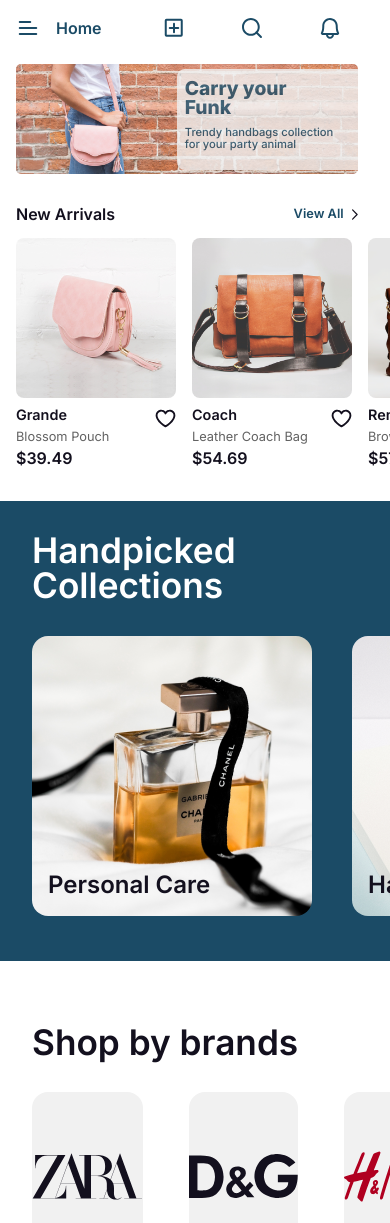
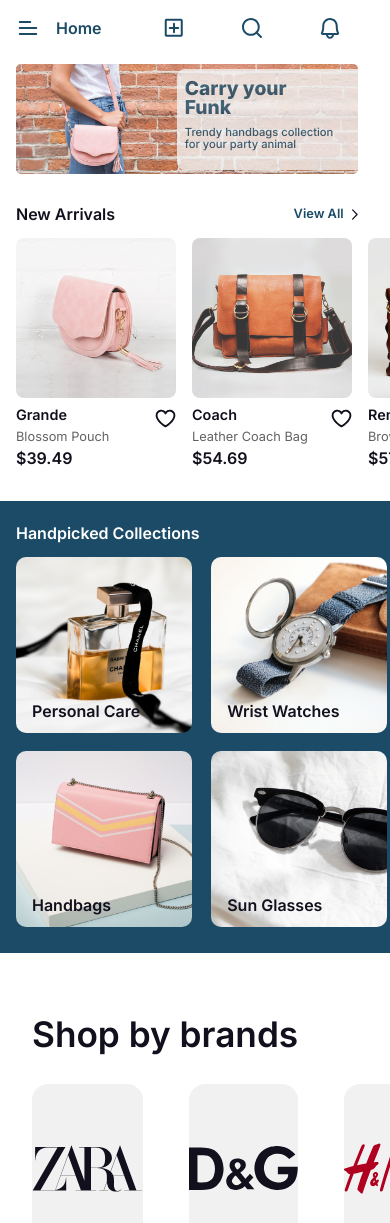
Before and after one commit to J27mendes/compass-front-challenge-PWA-eCommercePwa, a React (Create React App) app: page / in a window 390 px wide. Shown: the top 1223 px of the page. Built offline with nearby package versions, Linux system fonts and the light colour scheme.

Commit message:
responsividade do componente collections

```diff
--- a/src/components/home/collections/Collections.tsx
+++ b/src/components/home/collections/Collections.tsx
@@ -33,7 +33,47 @@ const StyledCollections = Styled.section`
             }
         }
     }
-`
+    .card-collections-mobile{
+        display: none;
+    }
+    @media(max-width: 800px){
+        padding-bottom: 0.5rem;
+        h2 {
+            font-size: 1rem;
+            padding: 1.5rem 0 1rem 1rem;
+        }
+        .card-collections-mobile {
+            display: flex;
+            .product-collections {
+                text-decoration: none;
+                margin-left: 1rem;
+                margin-right: 0.2rem;
+                color: ${Colors.dark};
+                margin-bottom: 2rem;
+                cursor: pointer;
+                img {
+                    border-radius: 10px;
+                    width: 176px;
+                    height: 176px;
+                    margin-bottom: -2rem;
+                }
+                p {
+                    margin-left: 1rem;
+                    font-size: 1rem;
+                    font-weight: 600;
+                }
+                .p-collections {
+                    margin-left: 2rem;
+                }
+            }
+        }
+        .card-collections {
+            display: none;
+        }
+
+        }
+    }
+`;
 
 const Collections = () => {
     return (
@@ -45,20 +85,41 @@ const Collections = () => {
                     <p>Personal Care</p>
                 </div>
                 <a href="/category" className="product-collections">
-                    <img src={products.Handbags} alt="imagem de vidro de perfume"/>
+                    <img src={products.Handbags} alt="imagem de bolsa de mão"/>
                     <p>Handbags</p>
                 </a>
                 <div onClick={() => Error404()} className="product-collections">
-                    <img src={products.Wrist_watches} alt="imagem de vidro de perfume"/>
+                    <img src={products.Wrist_watches} alt="imagem de relógio"/>
                     <p>Wrist Watches</p>
                 </div>
                 <div onClick={() => Error404()} className="product-collections">
-                    <img src={products.Sun_glasses} alt="imagem de vidro de perfume"/>
+                    <img src={products.Sun_glasses} alt="imagem de óculos"/>
                     <p>Sun Glasses</p>
                 </div>
             </div>
+            <div className="card-collections-mobile">
+                <div className="collections-mobile-container">
+                    <div onClick={() => Error404()} className="product-collections">
+                        <img src={products.Personal_care} alt="imagem de vidro de perfume"/>
+                        <p>Personal Care</p>
+                    </div>
+                    <a href="/category" className="product-collections">
+                        <img src={products.Handbags} alt="imagem de bolsa de mão"/>
+                        <p className="p-collections">Handbags</p>
+                    </a>
+                </div>
+                <div className="collections-mobile-container">
+                    <div onClick={() => Error404()} className="product-collections">
+                        <img src={products.Wrist_watches} alt="imagem de relógio"/>
+                        <p>Wrist Watches</p>
+                    </div>
+                    <div onClick={() => Error404()} className="product-collections">
+                        <img src={products.Sun_glasses} alt="imagem de óculos"/>
+                        <p>Sun Glasses</p>
+                    </div>
+                </div>
+            </div>
         </StyledCollections>
-
     )
 }
 
--- a/src/components/home/new_arrivals/arrivals_card/Arrivals_Card.tsx
+++ b/src/components/home/new_arrivals/arrivals_card/Arrivals_Card.tsx
@@ -39,6 +39,8 @@ const StyledArrivalsCard = Styled.section`
 @media(max-width: 800px){
     margin-top: 1rem;
     margin-left: 1rem;
+    overflow-x: auto;
+    }
     .card-arrivals {
         margin-right: 1rem;
         img {
```
